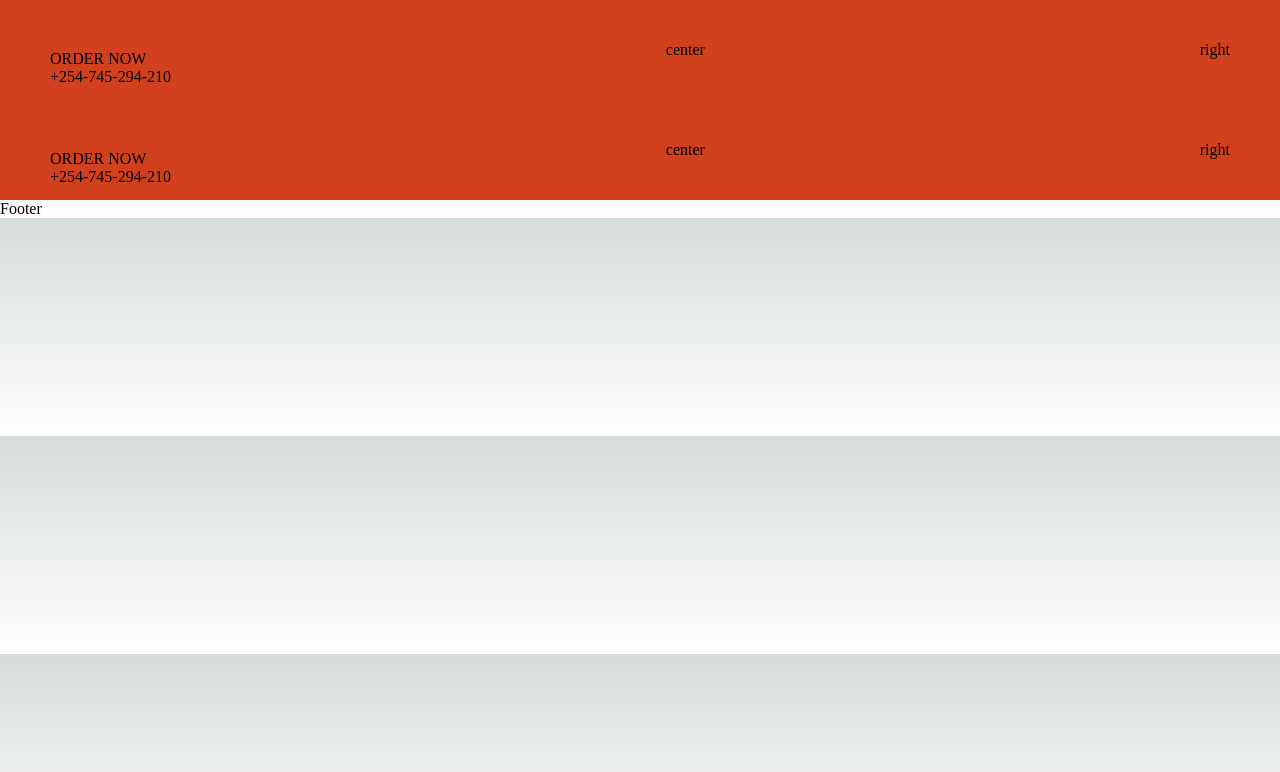
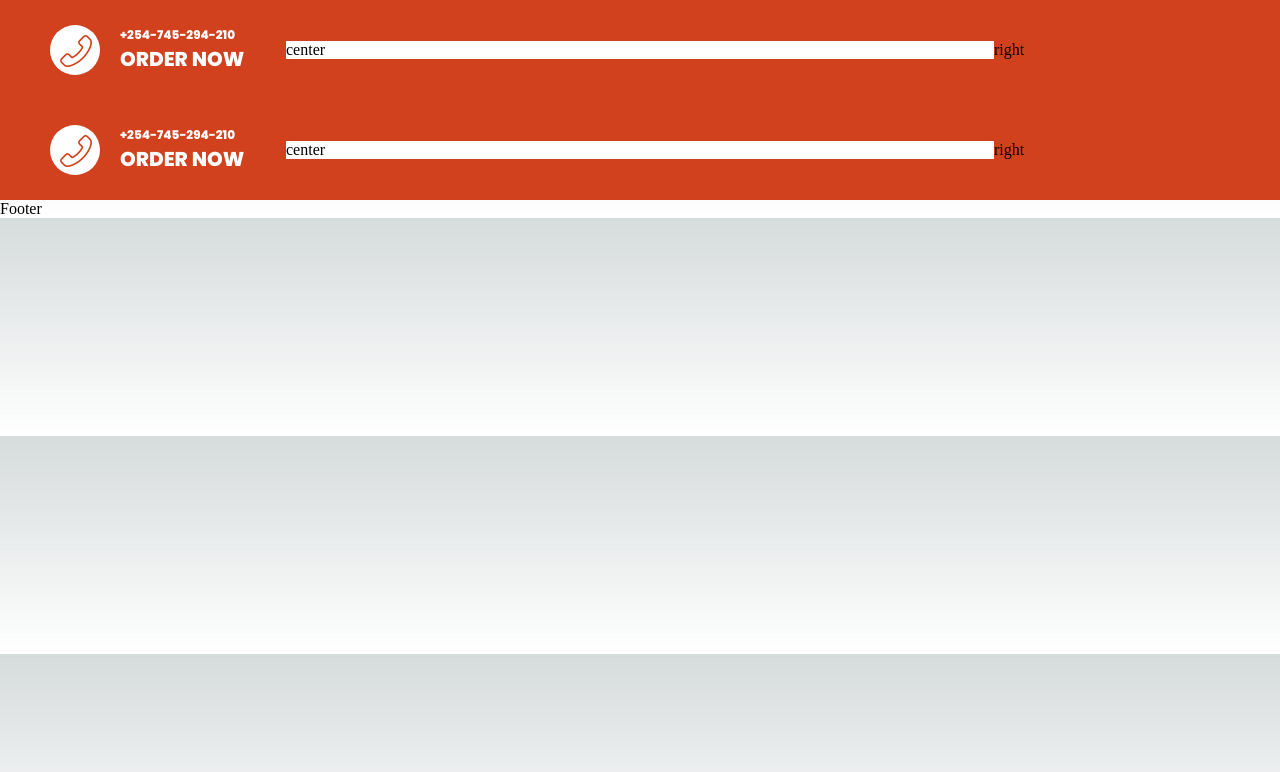
Before and after one commit to daudi13/restauantjs, a Next.js app: page /components/Navbar in a window 1280 px wide. Shown: the top 772 px of the page. Built offline with nearby package versions, Linux system fonts and the light colour scheme.

Commit message:
Add additional navabar styling

```diff
--- a/pages/components/Navbar.jsx
+++ b/pages/components/Navbar.jsx
@@ -9,9 +9,9 @@ const Navbar = () => {
         <div className={styles.callButton}>
           <Image src={pic} alt="telephone icon" width="32" height="32"/>
         </div>
-        <div className={styles.text}>
-          <div className={styles.texts}>ORDER NOW</div>
-          <div className={styles.texts}>+254-745-294-210</div>
+        <div className={styles.texts}>
+          <div className={styles.text}>+254-745-294-210</div>
+          <div className={styles.text}>ORDER NOW</div>
         </div>
       </div>
       <div className={styles.item}>center</div>
--- a/styles/Navbar.module.css
+++ b/styles/Navbar.module.css
@@ -8,3 +8,38 @@
   position: sticky;
   top: 0;
 }
+
+.item {
+  flex: 1;
+  display: flex;
+  align-items: center;
+}
+
+.item:nth-child(2){
+  flex: 3;
+  background-color: white;
+}
+
+.callButton{
+  background-color: white;
+  border-radius: 50%;
+  padding: 10px;
+  width: 50px;
+  height: 50px;
+}
+
+.texts{
+  margin-left: 20px;
+  color: white;
+  font-family: 'Poppins', sans-serif;
+}
+
+.text:first-child{
+  font-size: 12px;
+  font-weight: bold;
+}
+
+.text:last-child{
+  font-size: 20px;
+  font-weight: bold;
+}
--- a/styles/globals.css
+++ b/styles/globals.css
@@ -1,3 +1,7 @@
+
+@import url('https://fonts.googleapis.com/css2?family=Montserrat:wght@300;400;800&family=Poppins:wght@400;500;600;800&family=Work+Sans:wght@600;700&display=swap');
+
+
 :root {
   --max-width: 1100px;
   --border-radius: 12px;
```
